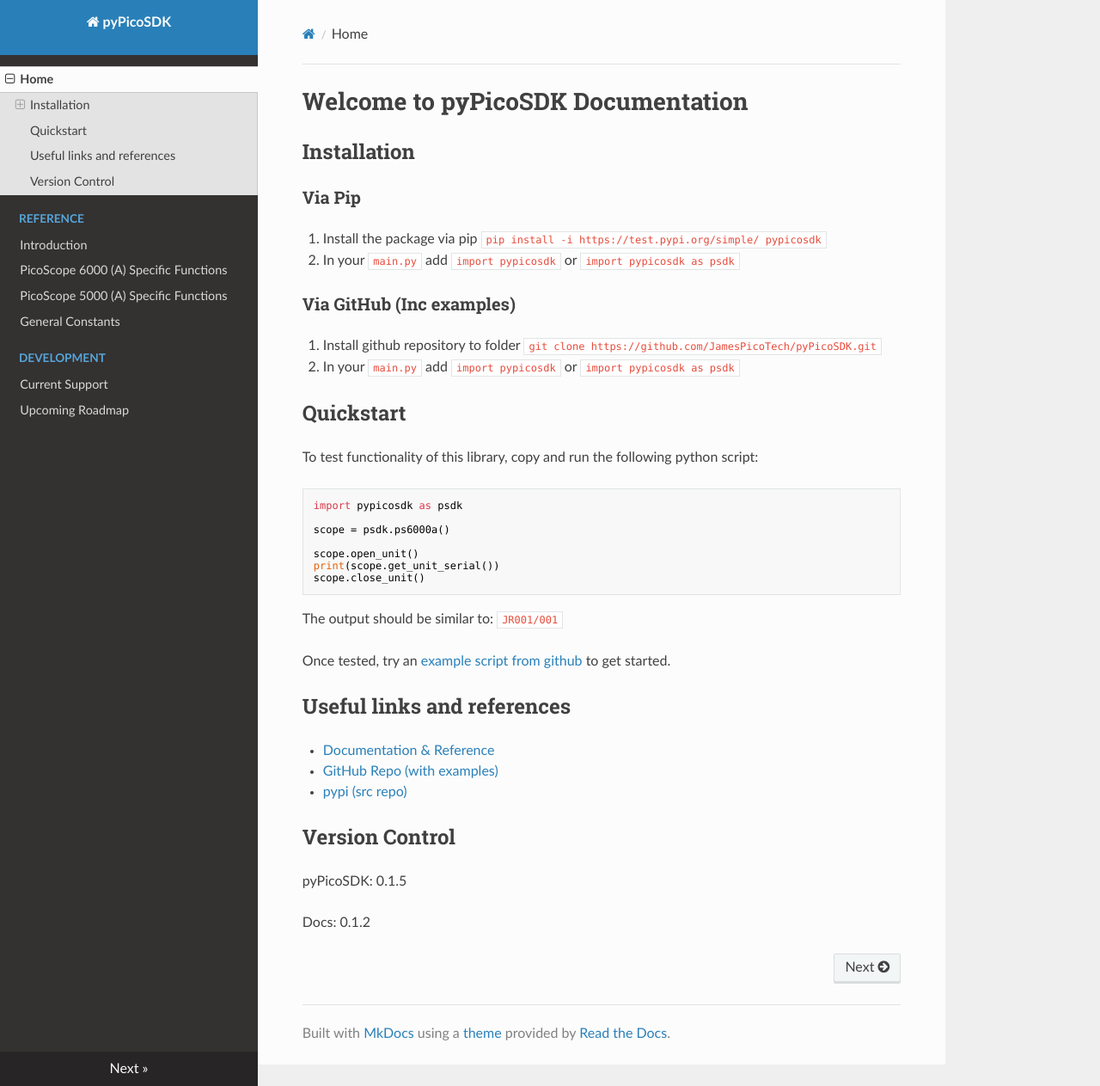
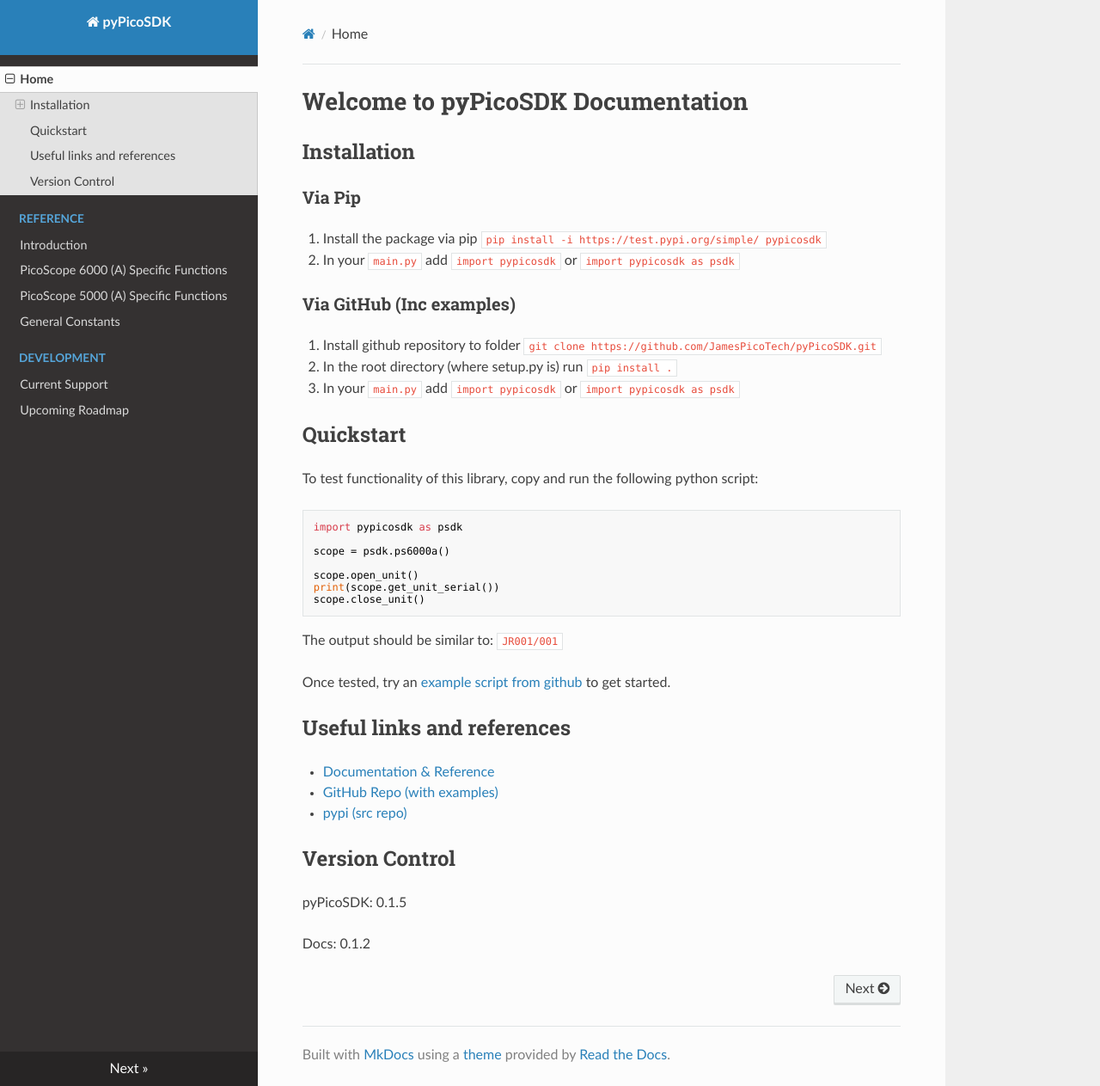
Before and after one commit to picotech/pyPicoSDK, an MkDocs documentation site: the page built from docs/docs/index.md, in a window 1280 px wide and 1263 px high. Shown: the whole window at 86% size. Built offline with MkDocs 1.6.1, drawn with Linux system fonts in a browser that asks for light colours; nearby versions of some CDN libraries.

Commit message:
Added instructions for installation via git

```diff
--- a/docs/docs/index.md
+++ b/docs/docs/index.md
@@ -6,7 +6,8 @@
 
 ### Via GitHub (Inc examples)
 1. Install github repository to folder `git clone https://github.com/JamesPicoTech/pyPicoSDK.git`
-2. In your `main.py` add `import pypicosdk` or `import pypicosdk as psdk`
+2. In the root directory (where setup.py is) run `pip install .`
+3. In your `main.py` add `import pypicosdk` or `import pypicosdk as psdk`
 
 ## Quickstart
 To test functionality of this library, copy and run the following python script:
```
Also changed, not shown: README.md.
